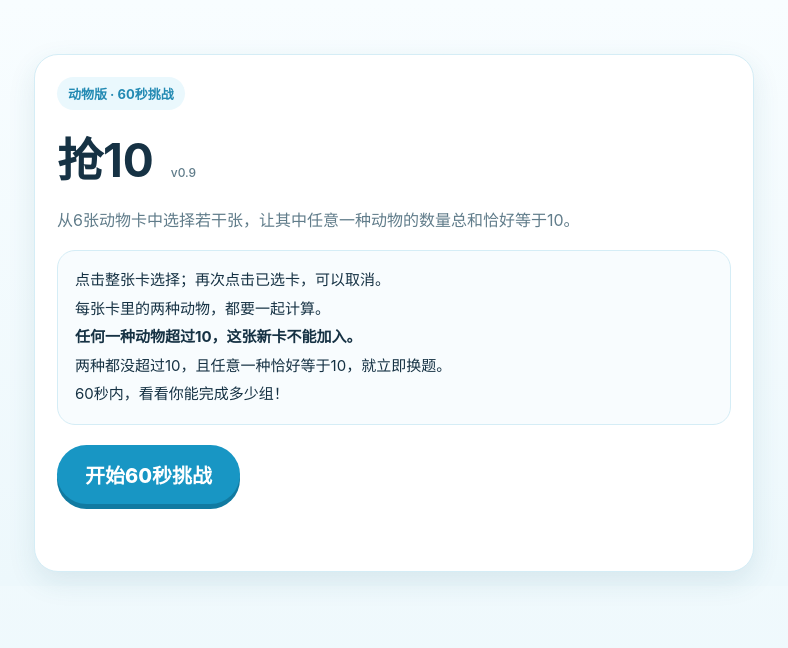
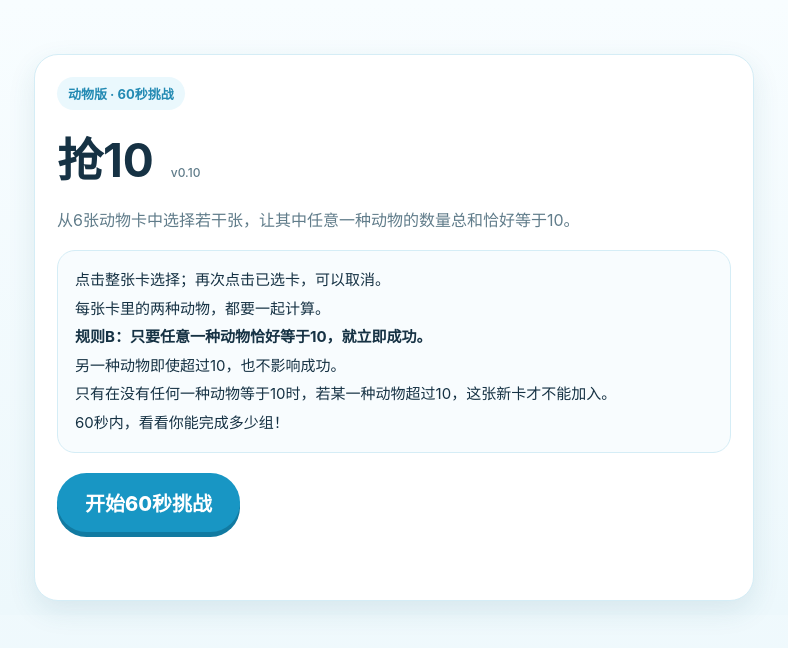
Before and after one commit to sunlitt7873-code/qiang10, a plain HTML site: page index.html in a window 1280 px wide. Shown: the whole page, without its empty margins (246-1034 px from the left). Drawn offline with Linux system fonts and the light colour scheme.

Commit message:
Switch Qiang10 official page to Rule B v0.10

```diff
--- a/index.html
+++ b/index.html
@@ -3,7 +3,7 @@
 <head>
   <meta charset="utf-8">
   <meta name="viewport" content="width=device-width, initial-scale=1, viewport-fit=cover">
-  <title>抢10｜动物版 v0.9</title>
+  <title>抢10｜动物版 v0.10</title>
   <style>
     :root { --ink:#163244; --muted:#607c8a; --blue:#1896c4; --orange:#ff9b2f; --red:#d64040; --line:#d5edf6 }
     * { box-sizing:border-box; -webkit-tap-highlight-color:transparent }
@@ -58,19 +58,20 @@
     }
     @media(prefers-reduced-motion:reduce) { .card { transition:none } .card.blocked { animation:none } }
   </style>
-  <script src="game-v09.js" defer></script>
+  <script src="game-v10.js" defer></script>
   <script src="app-v09.js" defer></script>
 </head>
 <body>
   <main class="app">
     <section id="home" class="panel home">
-      <span class="tag">动物版 · 60秒挑战</span><h1>抢10 <span class="ver">v0.9</span></h1>
+      <span class="tag">动物版 · 60秒挑战</span><h1>抢10 <span class="ver">v0.10</span></h1>
       <p class="lead">从6张动物卡中选择若干张，让其中任意一种动物的数量总和恰好等于10。</p>
       <div class="rules">
         点击整张卡选择；再次点击已选卡，可以取消。<br>
         每张卡里的两种动物，都要一起计算。<br>
-        <b>任何一种动物超过10，这张新卡不能加入。</b><br>
-        两种都没超过10，且任意一种恰好等于10，就立即换题。<br>
+        <b>规则B：只要任意一种动物恰好等于10，就立即成功。</b><br>
+        另一种动物即使超过10，也不影响成功。<br>
+        只有在没有任何一种动物等于10时，若某一种动物超过10，这张新卡才不能加入。<br>
         60秒内，看看你能完成多少组！
       </div>
       <button id="startBtn" class="primary" disabled>正在加载卡片…</button>
@@ -79,11 +80,11 @@
     </section>
     <section id="game" class="panel" hidden>
       <div class="top">
-        <div class="name">抢10 <span class="ver">v0.9</span></div>
+        <div class="name">抢10 <span class="ver">v0.10 · 规则B</span></div>
         <div class="metrics"><div class="pill">完成 <b id="done">0</b> 组</div><div id="timer" class="pill timer" aria-label="剩余秒数">60.0</div></div>
       </div>
       <div id="board" class="board" aria-label="六张动物卡"></div>
-      <p class="note">橙框表示已选，再点可取消。凑成10立即换题。</p>
+      <p class="note">橙框表示已选，再点可取消。任意一种动物=10就立即换题。</p>
       <div id="debug" class="debug" hidden></div>
     </section>
     <section id="result" class="panel result" hidden>
@@ -92,12 +93,12 @@
       <div class="stats">
         <div class="stat"><b id="fastest">—</b><span>最快完成</span></div>
         <div class="stat"><b id="average">—</b><span>平均每题</span></div>
-        <div class="stat"><b id="blockedCount">0</b><span>超过10，被拒绝的点击</span></div>
+        <div class="stat"><b id="blockedCount">0</b><span>无10且超过10，被拒绝</span></div>
         <div class="stat"><b id="cancelled">0</b><span>取消已选卡次数</span></div>
       </div>
       <button id="againBtn" class="primary">再玩60秒</button><button id="backBtn" class="secondary">返回规则</button>
     </section>
   </main>
-  <div id="toast" class="toast" role="status">超过10，这张卡不能选</div>
+  <div id="toast" class="toast" role="status">没有凑成10，而且超过10，这张卡不能选</div>
 </body>
 </html>
```
